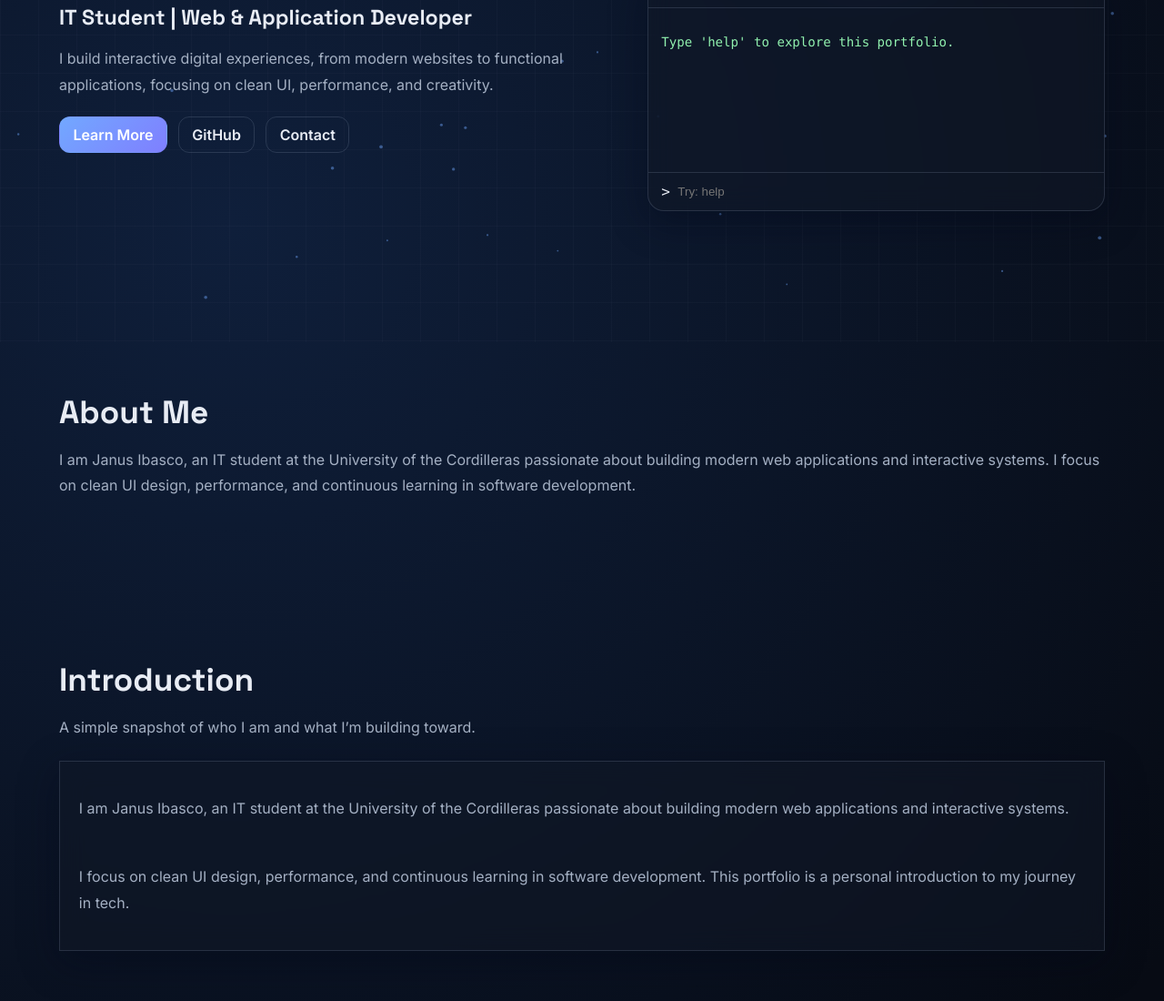
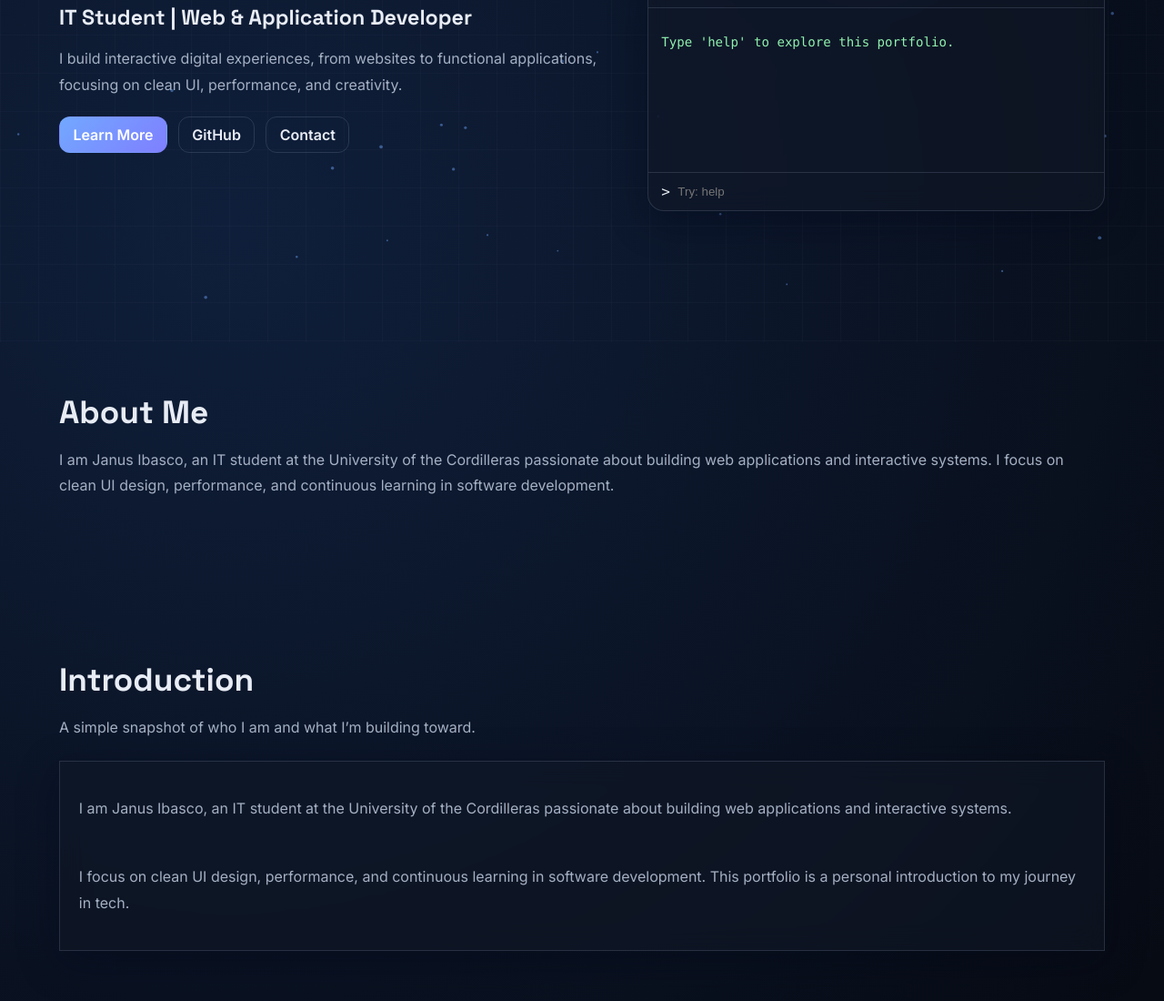
Before and after one commit to JanusIbasco-dev/portfolio, a website: page index.html in a window 1280 px wide. Shown: the part 431-1531 px from the top of the page at 91% size. Drawn offline with Linux system fonts and the light colour scheme.

Commit message:
Remove modern wording from portfolio copy

```diff
--- a/assets/js/main.js
+++ b/assets/js/main.js
@@ -183,7 +183,7 @@
 
     const commands = {
       help: "Commands: help, about, intro, skills, journey, contact, theme, clear",
-      about: "Janus Ibasco is an IT student focused on modern web and app development.",
+      about: "Janus Ibasco is an IT student focused on web and app development.",
       intro: "Jumping to the introduction section...",
       skills: "Core: HTML/CSS/JS, React, UI/UX, API Integration, Backend Basics, GitHub",
       journey: "Jumping to goals section...",
--- a/index.html
+++ b/index.html
@@ -40,7 +40,7 @@
         <p class="pill">IT Student @ University of the Cordilleras</p>
         <h1 class="hero-name">Janus Ibasco</h1>
         <h2 class="hero-subtitle">IT Student | Web &amp; Application Developer</h2>
-        <p class="hero-intro">I build interactive digital experiences, from modern websites to functional applications, focusing on clean UI, performance, and creativity.</p>
+        <p class="hero-intro">I build interactive digital experiences, from websites to functional applications, focusing on clean UI, performance, and creativity.</p>
         <div class="cta-row">
           <a class="btn primary" href="#introduction">Learn More</a>
           <a class="btn" href="https://github.com/JanusIbasco-dev" target="_blank" rel="noreferrer">GitHub</a>
@@ -69,7 +69,7 @@
 
     <section class="section reveal" id="about">
       <h3>About Me</h3>
-      <p>I am Janus Ibasco, an IT student at the University of the Cordilleras passionate about building modern web applications and interactive systems. I focus on clean UI design, performance, and continuous learning in software development.</p>
+      <p>I am Janus Ibasco, an IT student at the University of the Cordilleras passionate about building web applications and interactive systems. I focus on clean UI design, performance, and continuous learning in software development.</p>
     </section>
 
     <section class="section reveal" id="introduction">
@@ -78,7 +78,7 @@
         <p>A simple snapshot of who I am and what I’m building toward.</p>
       </div>
       <div class="intro-card glass reveal">
-        <p>I am Janus Ibasco, an IT student at the University of the Cordilleras passionate about building modern web applications and interactive systems.</p>
+        <p>I am Janus Ibasco, an IT student at the University of the Cordilleras passionate about building web applications and interactive systems.</p>
         <p>I focus on clean UI design, performance, and continuous learning in software development. This portfolio is a personal introduction to my journey in tech.</p>
       </div>
     </section>
```
